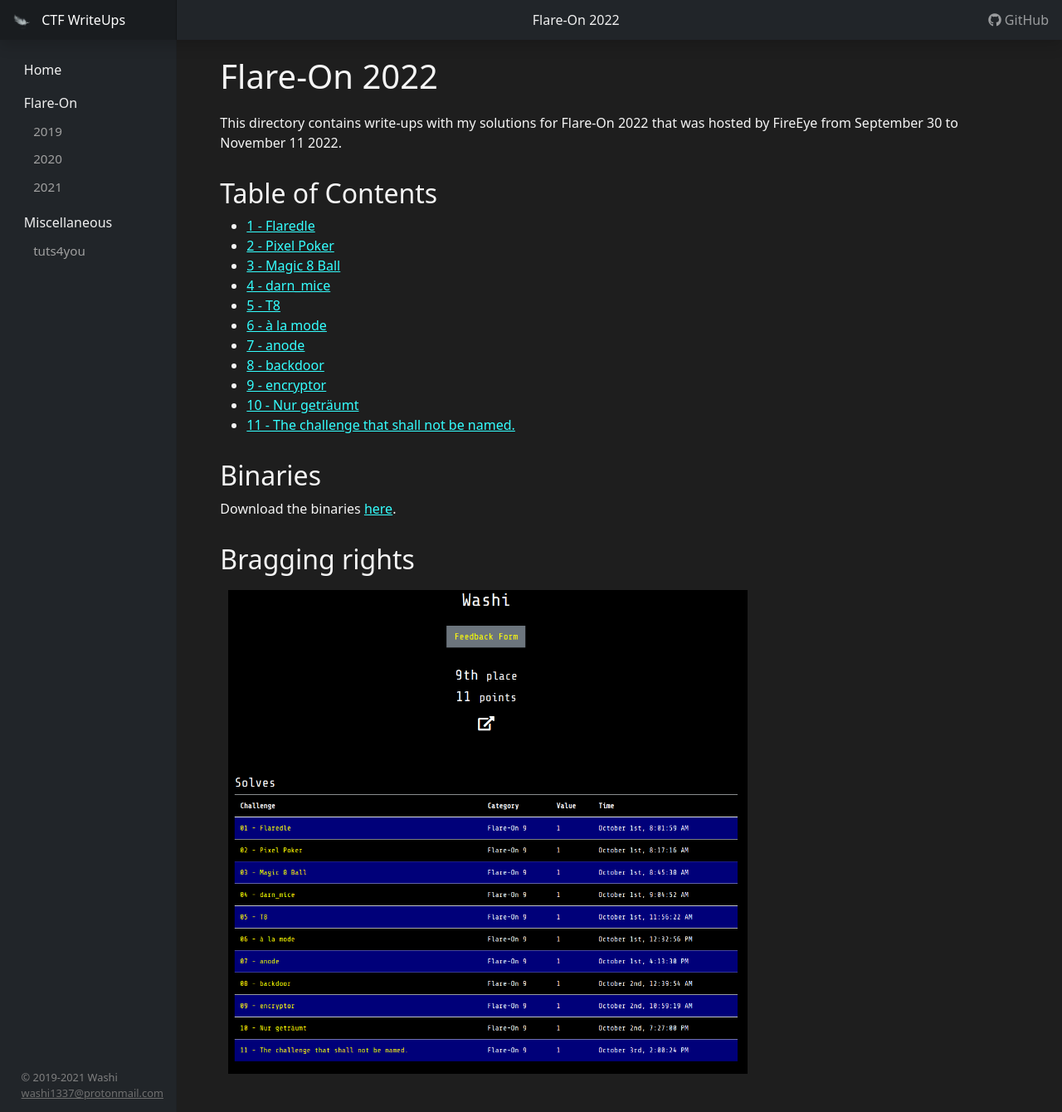
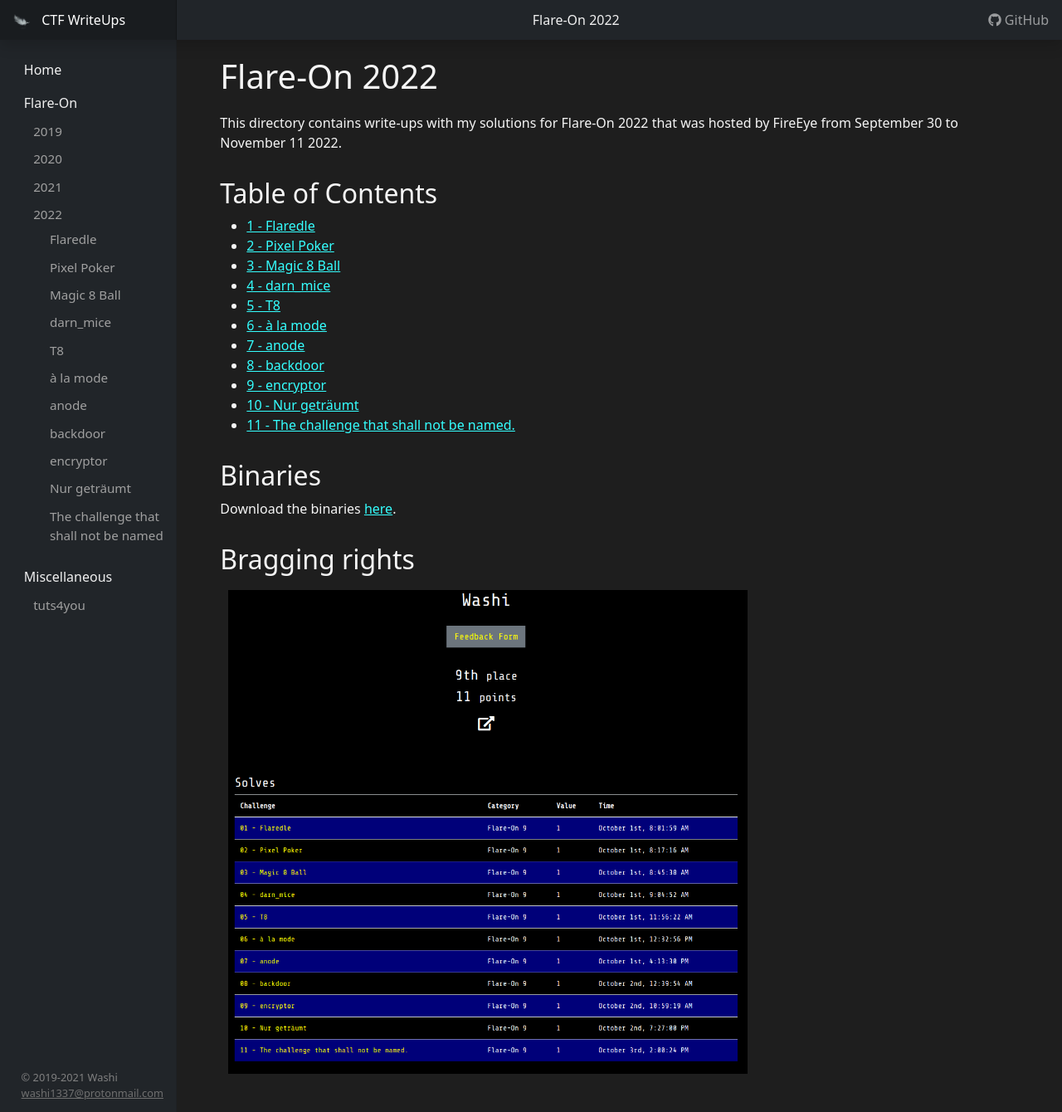
Before and after one commit to Washi1337/ctf-writeups, a Jekyll site: the page built from writeups/flare-on/2022/index.md, in a window 1280 px wide and 1340 px high. Shown: the whole window at 83% size. Built offline with Jekyll 4.4.1, drawn with Linux system fonts in a browser that asks for light colours; nearby versions of some CDN libraries.

```diff
--- a/_data/navigation.yml
+++ b/_data/navigation.yml
@@ -81,6 +81,32 @@
         - name: wizardcult
           link: 10
 
+    - name: 2022
+      link: 2022
+      items:
+        - name: Flaredle
+          link: 1
+        - name: Pixel Poker
+          link: 2
+        - name: Magic 8 Ball
+          link: 3
+        - name: darn_mice
+          link: 4
+        - name: T8
+          link: 5
+        - name: à la mode
+          link: 6
+        - name: anode
+          link: 7
+        - name: backdoor
+          link: 8
+        - name: encryptor
+          link: 9
+        - name: Nur geträumt
+          link: 10
+        - name: The challenge that shall not be named
+          link: 11
+
 - name: Miscellaneous
   link: /writeups/misc
   items:
```
Also changed, not shown: writeups/flare-on/2022/2/index.md (added, +102 -0 lines), writeups/flare-on/2022/2/img/pixelpoker01.png (added), writeups/flare-on/2022/2/img/pixelpoker02.png (added), writeups/flare-on/2022/2/img/pixelpoker03.png (added).
